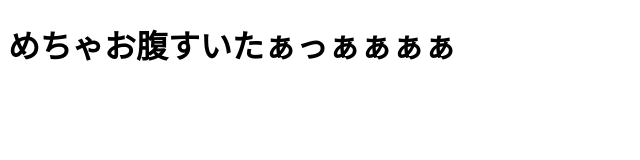
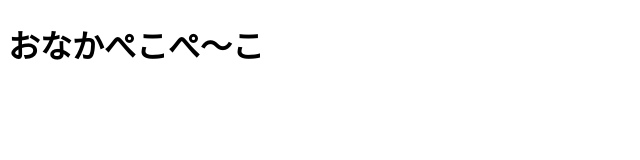
Before and after one commit to ick2322038/prg20241118, a plain HTML site: page Index.html in a window 1280 px wide. Shown: the whole page, without its empty margins (0-640 px from the left). Drawn offline with Linux system fonts and the light colour scheme.

Commit message:
1st_take

```diff
--- a/Index.html
+++ b/Index.html
@@ -4,7 +4,8 @@
 <meta charset="UTF-8">
 <title>プログラミング技術</title>
 </head>
+
 <body>
-        <h1>めちゃお腹すいたぁっぁぁぁぁ</h1>
+<h1>おなかぺこぺ～こ</h1>
 </body>
 </html>
```
Lines whose indentation alone changed are shown as unchanged.
